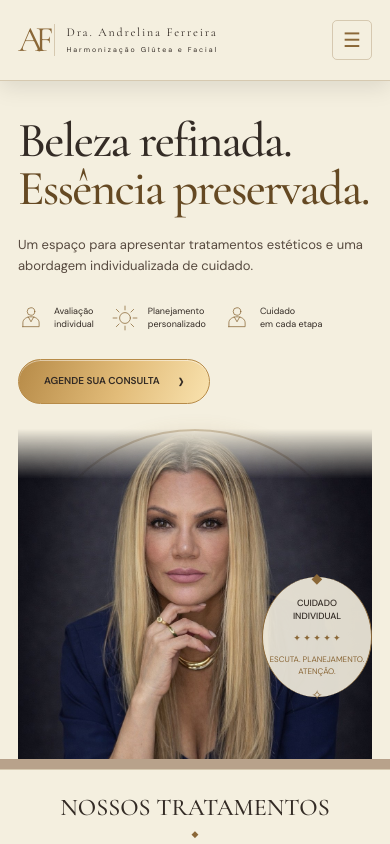
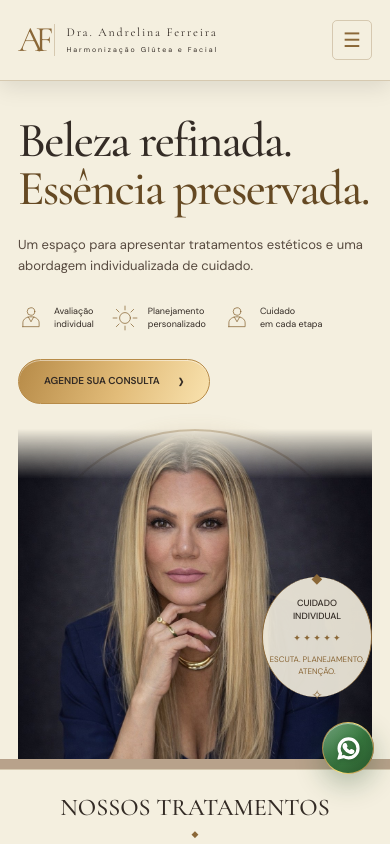
Before and after one commit to caio1chigo/estetica-2, a plain HTML site: page index.html in a window 390 px wide. Shown: the top 844 px of the page. Drawn offline with nearby package versions, Linux system fonts and the light colour scheme.

Commit message:
Implement floating WhatsApp button styles
Added styles for a floating WhatsApp button with hover effects and responsive design.

```diff
--- a/style.css
+++ b/style.css
@@ -414,3 +414,167 @@ body.is-loading { overflow: hidden; }
   .footer-grid > div > a:not(.brand):hover, .footer-grid > div > a:not(.brand):focus-visible,
   .header #main-nav, .header #main-nav.open { transform: none; }
 }
+/* WhatsApp flutuante — vidro verde com borda dourada */
+.whatsapp-float {
+  --wa-green: #2b7b40;
+  --wa-gold: #c7a653;
+  --wa-gold-light: #fce67f;
+
+  position: fixed;
+  right: 24px;
+  bottom: 88px; /* fica acima do botão de voltar ao topo */
+  z-index: 90;
+
+  display: inline-flex;
+  align-items: center;
+  gap: 10px;
+
+  min-height: 52px;
+  padding: 0 21px 0 17px;
+
+  border: 1px solid transparent;
+  border-radius: 999px;
+
+  background:
+    linear-gradient(
+      135deg,
+      rgba(255, 255, 255, .34) 0%,
+      rgba(255, 255, 255, .08) 38%,
+      rgba(255, 255, 255, 0) 55%
+    ) padding-box,
+    linear-gradient(
+      135deg,
+      rgba(43, 123, 64, .94),
+      rgba(30, 94, 49, .88)
+    ) padding-box,
+    linear-gradient(
+      110deg,
+      #8a6c37 0%,
+      #c7a653 28%,
+      #fce67f 50%,
+      #c7a653 72%,
+      #8a6c37 100%
+    ) border-box;
+
+  color: #fff;
+  text-decoration: none;
+  font-size: 12px;
+  font-weight: 600;
+  letter-spacing: .02em;
+
+  box-shadow:
+    0 10px 28px rgba(18, 63, 31, .30),
+    inset 0 1px 0 rgba(255, 255, 255, .45),
+    inset 0 -8px 16px rgba(0, 0, 0, .08);
+
+  -webkit-backdrop-filter: blur(10px) saturate(130%);
+  backdrop-filter: blur(10px) saturate(130%);
+
+  overflow: hidden;
+  transition:
+    transform .3s cubic-bezier(.2, .7, .2, 1),
+    box-shadow .3s ease,
+    filter .3s ease;
+}
+
+/* Reflexo diagonal que atravessa o botão no hover */
+.whatsapp-float::before {
+  content: "";
+  position: absolute;
+  top: -40%;
+  bottom: -40%;
+  left: -45%;
+  width: 34%;
+
+  background: linear-gradient(
+    90deg,
+    transparent,
+    rgba(255, 255, 255, .42),
+    transparent
+  );
+
+  transform: translateX(0) rotate(18deg);
+  transition: transform .75s cubic-bezier(.2, .7, .2, 1);
+  pointer-events: none;
+}
+
+.whatsapp-float:hover,
+.whatsapp-float:focus-visible {
+  transform: translateY(-3px);
+  filter: saturate(1.08);
+
+  box-shadow:
+    0 15px 34px rgba(18, 63, 31, .38),
+    0 0 0 4px rgba(199, 166, 83, .16),
+    inset 0 1px 0 rgba(255, 255, 255, .55);
+}
+
+.whatsapp-float:hover::before,
+.whatsapp-float:focus-visible::before {
+  transform: translateX(470%) rotate(18deg);
+}
+
+.whatsapp-float:focus-visible {
+  outline: 3px solid var(--wa-gold-light);
+  outline-offset: 4px;
+}
+
+.whatsapp-float:active {
+  transform: translateY(-1px) scale(.98);
+}
+
+.whatsapp-icon {
+  position: relative;
+  z-index: 1;
+
+  width: 25px;
+  height: 25px;
+  flex-shrink: 0;
+
+  filter: drop-shadow(0 1px 2px rgba(0, 0, 0, .18));
+}
+
+.whatsapp-label {
+  position: relative;
+  z-index: 1;
+
+  text-shadow: 0 1px 2px rgba(0, 0, 0, .22);
+}
+
+/* No celular, mostra apenas o ícone */
+@media (max-width: 600px) {
+  .whatsapp-float {
+    right: 16px;
+    bottom: 70px;
+
+    width: 52px;
+    height: 52px;
+    min-height: 52px;
+    padding: 0;
+    gap: 0;
+
+    justify-content: center;
+  }
+
+  .whatsapp-label {
+    position: absolute;
+    width: 1px;
+    height: 1px;
+    overflow: hidden;
+    clip-path: inset(50%);
+    white-space: nowrap;
+  }
+}
+
+@media (prefers-reduced-motion: reduce) {
+  .whatsapp-float,
+  .whatsapp-float::before {
+    transition: none;
+  }
+
+  .whatsapp-float:hover,
+  .whatsapp-float:focus-visible,
+  .whatsapp-float:active {
+    transform: none;
+  }
+}
```
